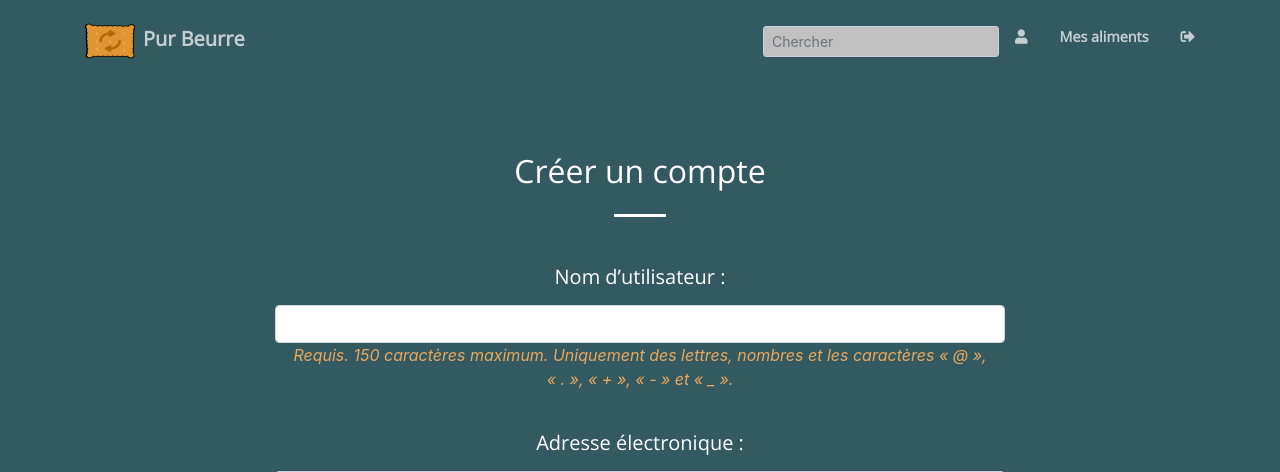
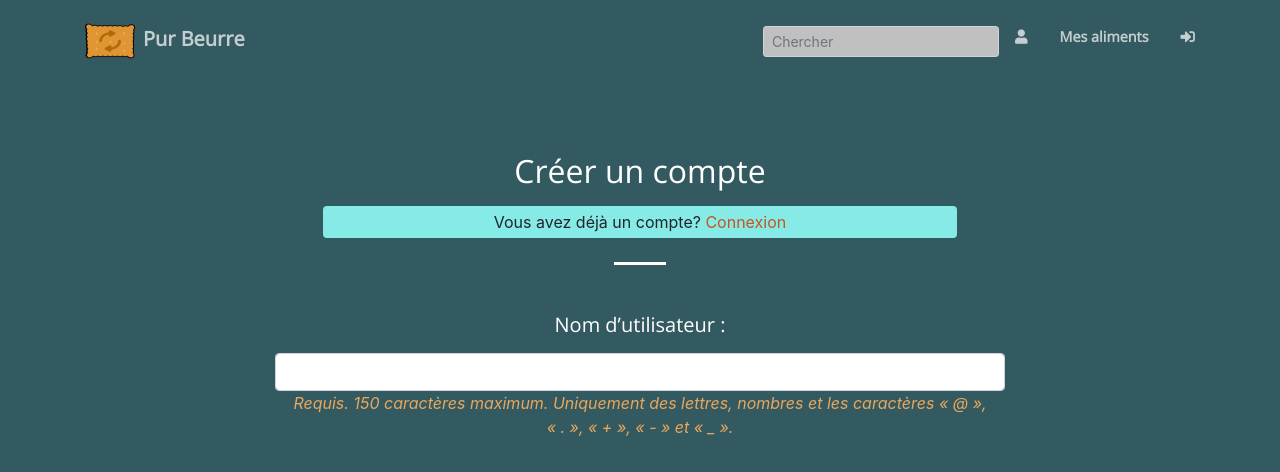
Before and after one commit to SylvainCatillon/PurBeurreWeb, a Django app: page /accounts/create/ in a window 1280 px wide. Shown: the top 472 px of the page. Run offline with Django 3.2, Linux system fonts and the light colour scheme; some libraries are stand-ins or nearby versions; some web fonts are replaced.

Commit message:
Added several links to accounts app

```diff
--- a/PurBeurre_WebApp/accounts/templates/accounts/create.html
+++ b/PurBeurre_WebApp/accounts/templates/accounts/create.html
@@ -5,13 +5,16 @@
 <div class="container">
 <div class="row justify-content-center">
   <div class="col-lg-8 text-center">
-        <h2 class="text-white mt-4">Créer un compte</h2>
-        <hr class="divider light my-4">
     {% if request.user.is_authenticated %}
     <div class="h-100 h4 text-white mt-5">
       Vous êtes actuellement connecté sur le compte <i>"{{ request.user.username }}"</i>. Veuillez vous déconnecté pour créer un compte
     </div>
     {% else %}
+    <h2 class="text-white mt-4">Créer un compte</h2>
+    <div class="bg-info rounded mt-3 mx-5 py-1">
+      Vous avez déjà un compte? <a href="{% url 'accounts:login' %}">Connexion</a>
+    </div>
+    <hr class="divider light my-4">
     <form action="{% url 'accounts:create' %}" method="post" id="create_form">
       {% csrf_token %}
       {% for field in form %}
--- a/PurBeurre_WebApp/core/templates/core/base.html
+++ b/PurBeurre_WebApp/core/templates/core/base.html
@@ -46,13 +46,13 @@
             </form>
           </li>
           <li class="nav-item">
-            <a class="nav-link js-scroll-trigger" href="" title="Mon compte"><i class="fas fa-user"></i></a>
+            <a class="nav-link js-scroll-trigger" {% if request.user.is_authenticated %}href="{% url 'accounts:my_account' %}" title="Mon compte"{% else %}href="{% url 'accounts:create' %}" title="Créer un compte"{% endif %}><i class="fas fa-user"></i></a>
           </li>
           <li class="nav-item">
             <a class="nav-link js-scroll-trigger" href="">Mes aliments</a>
           </li>
           <li class="nav-item">
-            <a class="nav-link js-scroll-trigger" href="" title="Déconnexion"><i class="fas fa-sign-out-alt"></i></a>
+            <a class="nav-link js-scroll-trigger" {% if request.user.is_authenticated %}href="{% url 'accounts:logout' %}" title="Déconnexion"><i class="fas fa-sign-out-alt"{% else %}href="{% url 'accounts:login' %}" title="Connexion"><i class="fas fa-sign-in-alt"{% endif %}></i></a>
           </li>
         </ul>
       </div>
```
Lines whose indentation alone changed are shown as unchanged.
